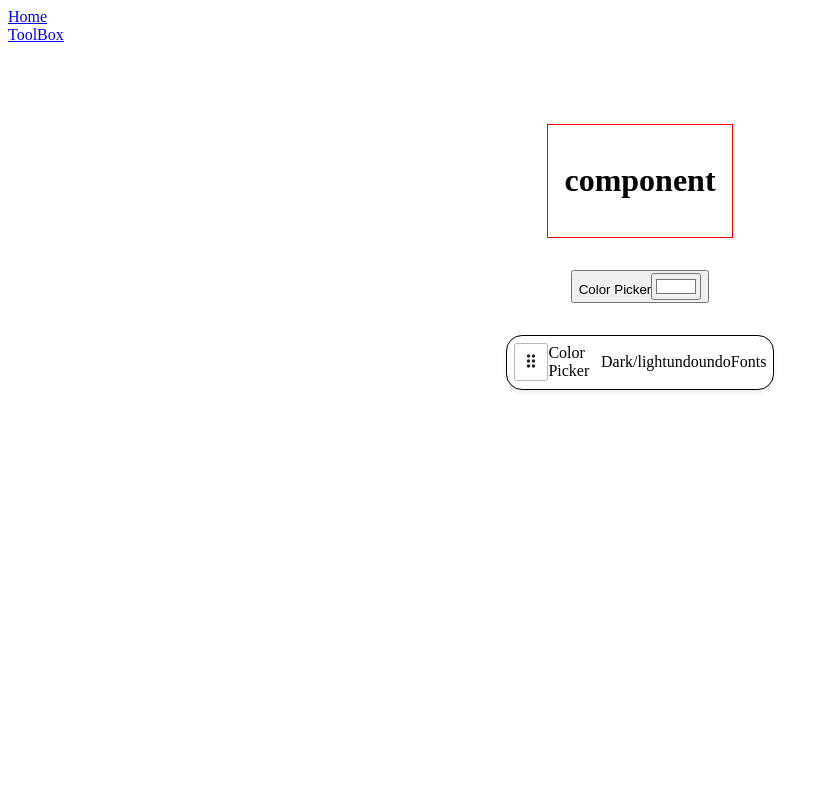
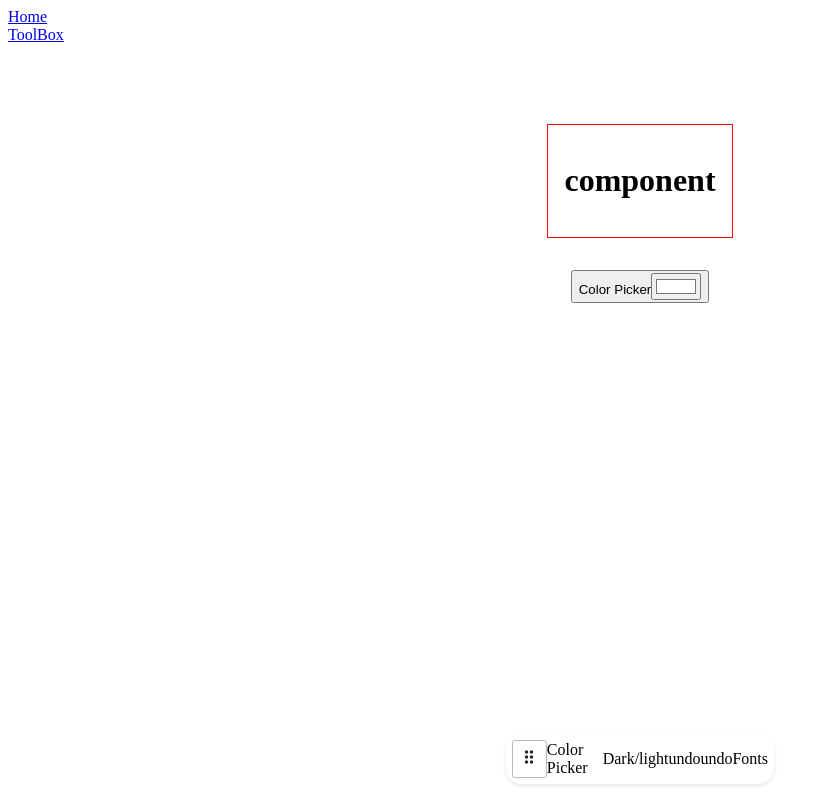
Before and after one commit to karlcrisostomo/forgebox, a Next.js app: page / in a window 1280 px wide. Shown: the whole page, without its empty margins (0-829 px from the left). Built offline with nearby package versions, Linux system fonts and the light colour scheme.

Commit message:
fix:  ADjust drag constraints to include buffer for better visibility

```diff
--- a/src/components/common/DraggableToolBar/DraggableToolBar.tsx
+++ b/src/components/common/DraggableToolBar/DraggableToolBar.tsx
@@ -1,21 +1,20 @@
-import { memo, useEffect, useMemo, useRef, useState } from "react";
-import { DragConstraints, IToolBarProps } from "./DraggableToolbar.types";
-import { MotionValue, useMotionValue, motion } from "framer-motion";
-import styles from "./styles.module.scss";
-import { animateToolBar } from "@/animations";
-import dragIcon from "@/assets/drag-indicator.svg";
-import { MotionButton } from "../MotionButton";
-import { IToolBarItems, ToolBarItems } from "@/configs/ToolbarItems";
-export const DraggableToolBar = memo<IToolBarProps>(({ toolbarHeight }) => {
-  const dragY: MotionValue<number> = useMotionValue(0);
-  const dragRef = useRef<HTMLButtonElement>(null);
+import { memo, useEffect, useMemo, useRef, useState } from 'react';
+import { IToolBarProps } from './DraggableToolbar.types';
+import { BoundingBox, motion } from 'framer-motion';
+import styles from './styles.module.scss';
+import { animateToolBar, dragTransition } from '@/animations';
+import dragIcon from '@/assets/drag-indicator.svg';
+import { MotionButton } from '../MotionButton';
+import { IToolBarItems, ToolBarItems } from '@/configs/ToolbarItems';
+export const DraggableToolBar = memo<IToolBarProps>(
+  ({ toolbarHeight, ...props }) => {
+    // const dragY: MotionValue<number> = useMotionValue(0);
 
+    const [dragConstraints, setDragConstraints] = useState<
+      Partial<BoundingBox>
+    >({});
     const [isDragging, setIsDragging] = useState<boolean>(false);
-
-  const [Constraints, SetConstraints] = useState<DragConstraints>({
-    top: 0,
-    bottom: 0,
-  });
+    const toolbarRef = useRef<HTMLDivElement>(null);
 
     const renderToolbarItems = useMemo(
       () => (items: IToolBarItems[]) =>
@@ -29,47 +28,45 @@ export const DraggableToolBar = memo<IToolBarProps>(({ toolbarHeight }) => {
       []
     );
 
-  // theres a bug or incorrect logic with the height will figure out soon
+    // this dynamically sets the page height for better drag of the toolbar e.g. if the overall page height is 500px we have to subtract the toolbar height
+    // 500px - toolbar height(50px) = 450px and then we also subtract the buffer to ensure that toolbar doesnt go too far up so 450px - buffer(100px) = 350px
+
     useEffect(() => {
-    const updatedConstraints = (): void => {
-      if (dragRef.current) {
-        const pageHeight: number = document.documentElement.scrollHeight;
-        const dragRect = dragRef.current.getBoundingClientRect();
-        SetConstraints({
-          top: 0,
-          bottom: pageHeight - dragRect.height!,
+      const updateConstraints = () => {
+        const pageHeight = window.innerHeight;
+        const buffer = 100;
+
+        setDragConstraints({
+          top: -pageHeight + toolbarHeight + buffer,
+          bottom: 0,
         });
-      }
-
-      return;
       };
 
-    updatedConstraints();
+      updateConstraints();
+      window.addEventListener('resize', updateConstraints);
 
-    const resizeObserver = new ResizeObserver(updatedConstraints);
-    resizeObserver.observe(document.documentElement);
-
-    return () => resizeObserver.disconnect();
-  }, [toolbarHeight]);
+      return () => window.removeEventListener('resize', updateConstraints);
+    }, [setDragConstraints, toolbarHeight]);
 
     return (
       <motion.div
+        {...props}
+        ref={toolbarRef}
         variants={animateToolBar}
-      initial="initial"
-      animate="animate"
-      drag={isDragging ? "y" : false}
+        initial='initial'
+        animate='animate'
+        drag={isDragging ? 'y' : false}
+        dragTransition={dragTransition}
+        dragConstraints={dragConstraints}
         dragMomentum={false}
-      dragConstraints={Constraints}
         className={styles.styledToolbarWrapper}
-      style={{ height: `${toolbarHeight}px`, y: dragY }}
       >
         <MotionButton
           onMouseDown={() => setIsDragging(true)}
           onMouseUp={() => setIsDragging(false)}
-        whileDrag={{ cursor: "grabbing" }}
-        ref={dragRef}
+          whileDrag={{ cursor: 'grabbing' }}
           icon={dragIcon}
-        alt="dragIcon"
+          alt='dragIcon'
           width={20}
           height={20}
         />
@@ -79,7 +76,8 @@ export const DraggableToolBar = memo<IToolBarProps>(({ toolbarHeight }) => {
         </motion.div>
       </motion.div>
     );
-});
+  }
+);
 
-DraggableToolBar.displayName = "DraggableToolBar";
+DraggableToolBar.displayName = 'DraggableToolBar';
 export default DraggableToolBar;
--- a/src/components/common/DraggableToolBar/styles.module.scss
+++ b/src/components/common/DraggableToolBar/styles.module.scss
@@ -1,10 +1,6 @@
 .styledToolbarWrapper {
-  height: auto;
-
-  left: 0;
-  right: 0;
+  position: absolute;
   background-color: white;
-  border: 1px solid black;
   border-radius: 1rem;
   padding: 0.4rem;
   z-index: 1000;
@@ -13,6 +9,7 @@
   flex-direction: row;
   justify-content: space-around;
   box-shadow: 0 2px 4px rgba(0, 0, 0, 0.1);
+  bottom: 1rem;
 }
 
 .styledToolbarContent {
--- a/src/components/common/MotionButton/MotionButton.tsx
+++ b/src/components/common/MotionButton/MotionButton.tsx
@@ -8,7 +8,7 @@ import styles from "./styles.module.scss";
 export const CTAButton = forwardRef<HTMLButtonElement, ICTAButtonProps>(
   (
     { classname, icon, alt, width, height, onMouseDown, onMouseUp, ...props },
-    ref
+    ref,
   ) => {
     return (
       <motion.button
@@ -28,11 +28,9 @@ export const CTAButton = forwardRef<HTMLButtonElement, ICTAButtonProps>(
           height={height}
           style={{ pointerEvents: "none" }}
         />
-
-
       </motion.button>
     );
-  }
+  },
 );
 
 CTAButton.displayName = "CTAButton";
```
Also changed, not shown: src/components/common/DraggableToolBar/DraggableToolbar.types.ts (+6 -7 lines), src/components/common/DraggableToolBar/styles.module.scss.d.ts (added, +10 -0 lines). Lines whose indentation alone changed are shown as unchanged.
